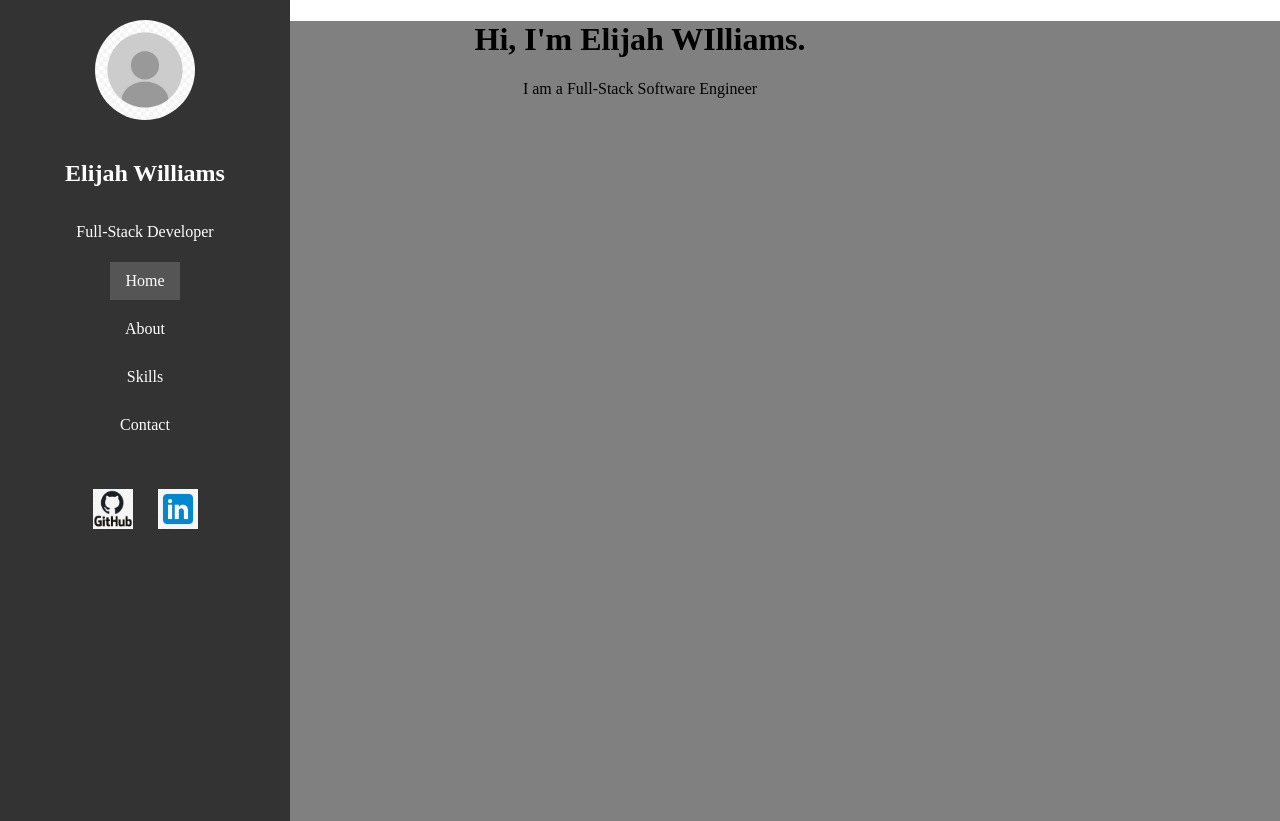
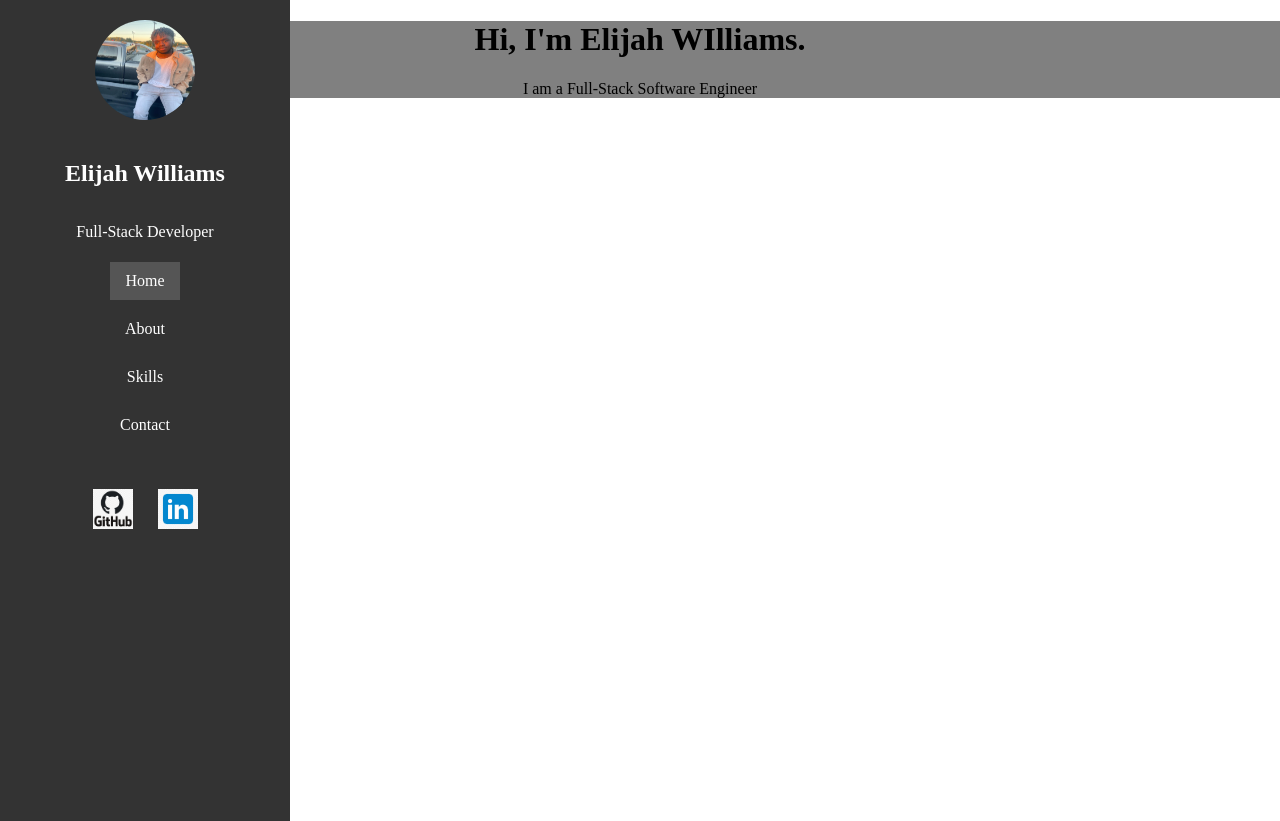
Before and after one commit to ElijahSWilliams/Portfolio, a React (Vite) app: page / in a window 1280 px wide. After the commit the page ends 800 px from the top, so only its background shows below. Built offline with nearby package versions, Linux system fonts and the light colour scheme.

Commit message:
Avatar added

```diff
--- a/src/Components/App/App.css
+++ b/src/Components/App/App.css
@@ -1,4 +1,4 @@
 .page {
-  min-height: 100vh;
+  /* min-height: 100vh; */
   background-color: gray;
 }
--- a/src/Components/Sidebar/Sidebar.jsx
+++ b/src/Components/Sidebar/Sidebar.jsx
@@ -4,6 +4,7 @@ import "./Sidebar.css"; // Assuming you have a separate CSS file for styling
 import stockProfile from "../../assets/stockProfilePic.jpg";
 import githubIcon from "../../assets/githublogo.jpg";
 import linkedInIcon from "../../assets/linkedinicon.png";
+import avatar from "../../assets/avatar.jpeg";
 
 function Sidebar() {
   // Custom class for active links
@@ -13,7 +14,7 @@ function Sidebar() {
 
   return (
     <div className="sidebar">
-      <img src={stockProfile} className="sidebar__image"></img>
+      <img src={avatar} className="sidebar__image"></img>
 
       <h2 className="sidebar__title">Elijah Williams</h2>
       <p className="sidebar__subtitle">Full-Stack Developer</p>
@@ -39,7 +40,7 @@ function Sidebar() {
         <ul className="social__icons">
           <li className="social__icon-github">
             <a
-              href="https://github.com/RealnNTrue16"
+              href="https://github.com/ElijahSWilliams"
               target="_blank"
               rel="noopener noreferrer"
             >
```
Also changed, not shown: src/assets/avatar.jpeg (added).
